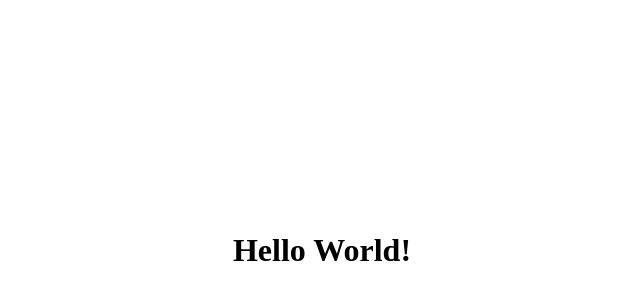
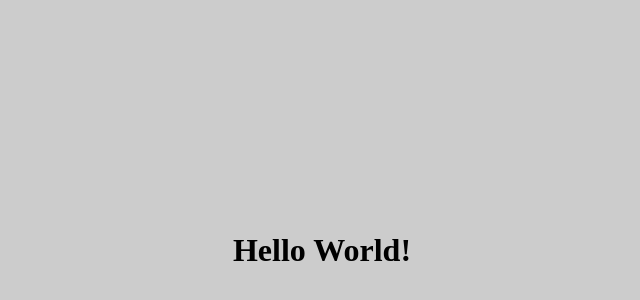
Before and after one commit to NedzadDonlagic04/vuejs-custom-html5-video-player, a Vue app: page / in a window 1280 px wide. Shown: the part 150-450 px from the top of the page, without its empty margins (318-958 px from the left). Built offline with nearby package versions, Linux system fonts and the light colour scheme.

Commit message:
Added background color

```diff
--- a/src/style.css
+++ b/src/style.css
@@ -3,6 +3,10 @@
 *::after {
     box-sizing: border-box;
     margin: 0;
+}
+
+:root {
+    --bg-color: hsl(0, 0%, 80%);
 }
 
 html {
@@ -14,4 +18,5 @@ body {
     display: flex;
     justify-content: center;
     align-items: center;
+    background-color: var(--bg-color);
 }
```
